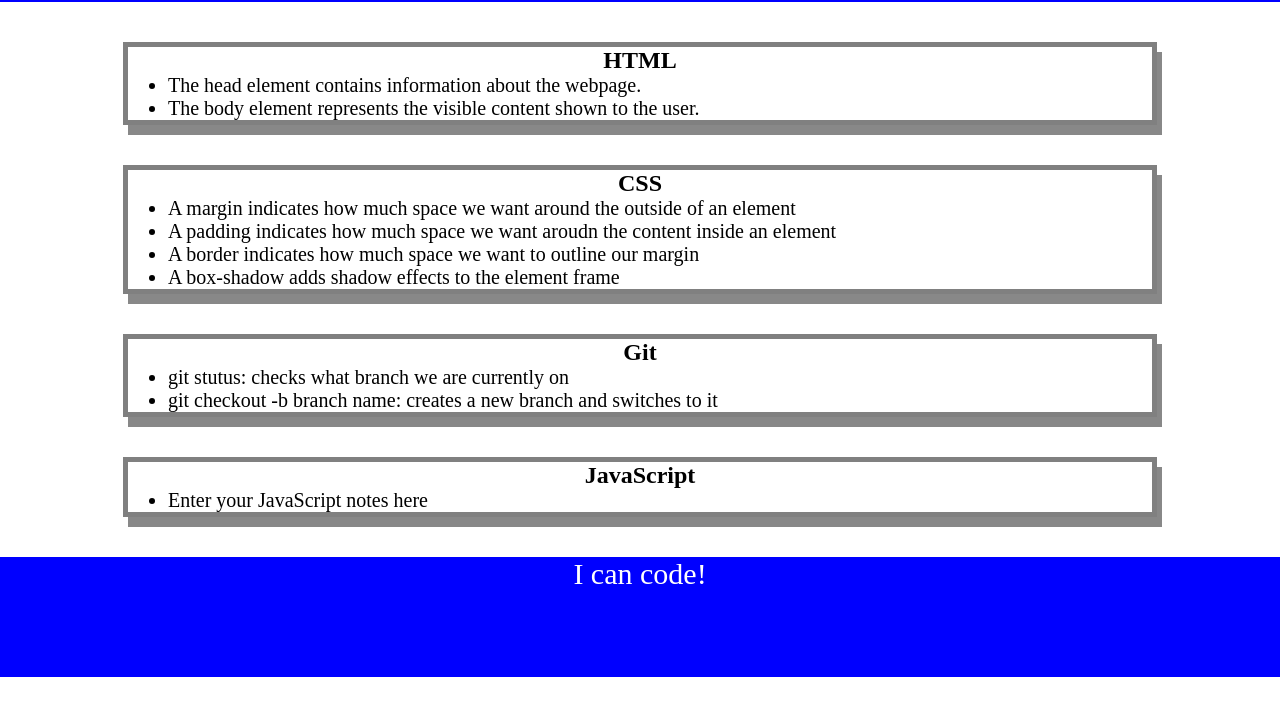
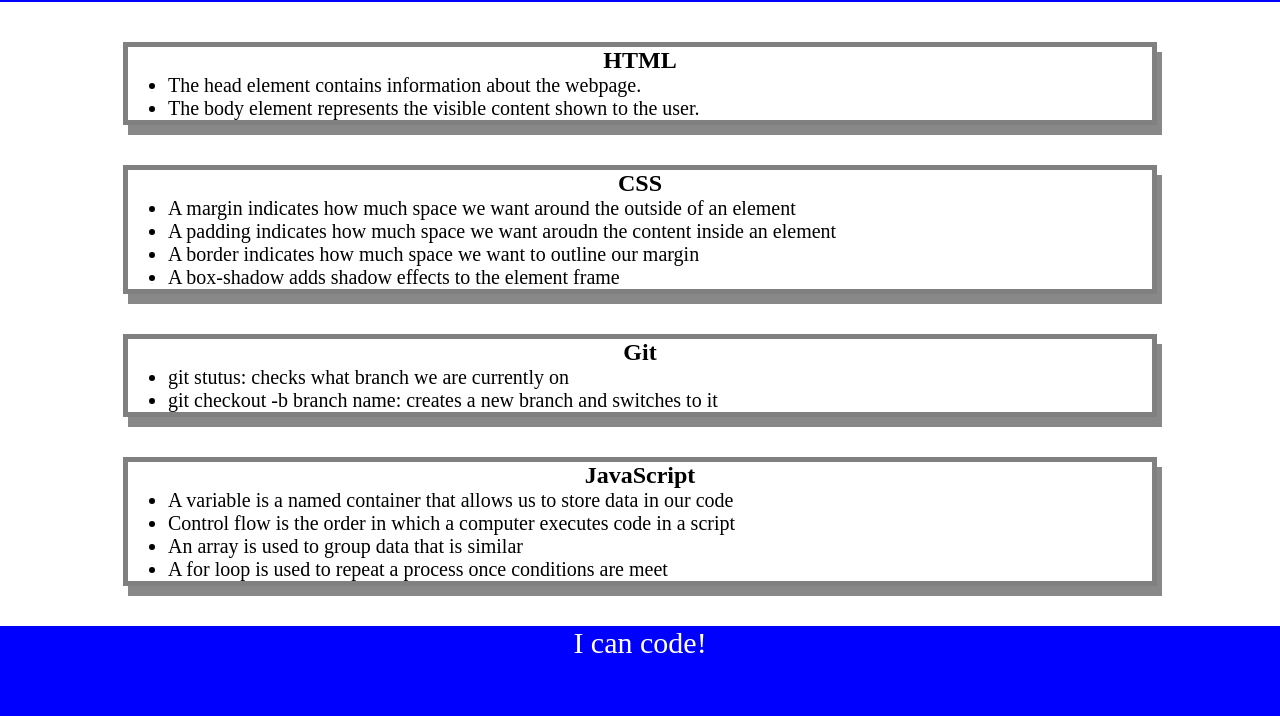
Before and after one commit to IvaBon/prework-study-guide, a plain HTML site: page index.html in a window 1280 px wide. Shown: the part 118-834 px from the top of the page. Before the commit the page ends 800 px from the top, so only its background shows below. Drawn offline with Linux system fonts and the light colour scheme.

Commit message:
added some js notes

```diff
--- a/index.html
+++ b/index.html
@@ -44,7 +44,10 @@
       <section class="card" id="javascript-section">
         <h2>JavaScript</h2>
         <ul>
-          <li>Enter your JavaScript notes here</li>
+          <li>A variable is a named container that allows us to store data in our code</li>
+          <li>Control flow is the order in which a computer executes code in a script</li>
+          <li>An array is used to group data that is similar</li>
+          <li>A for loop is used to repeat a process once conditions are meet</li>
         </ul>
       </section>
 
```
